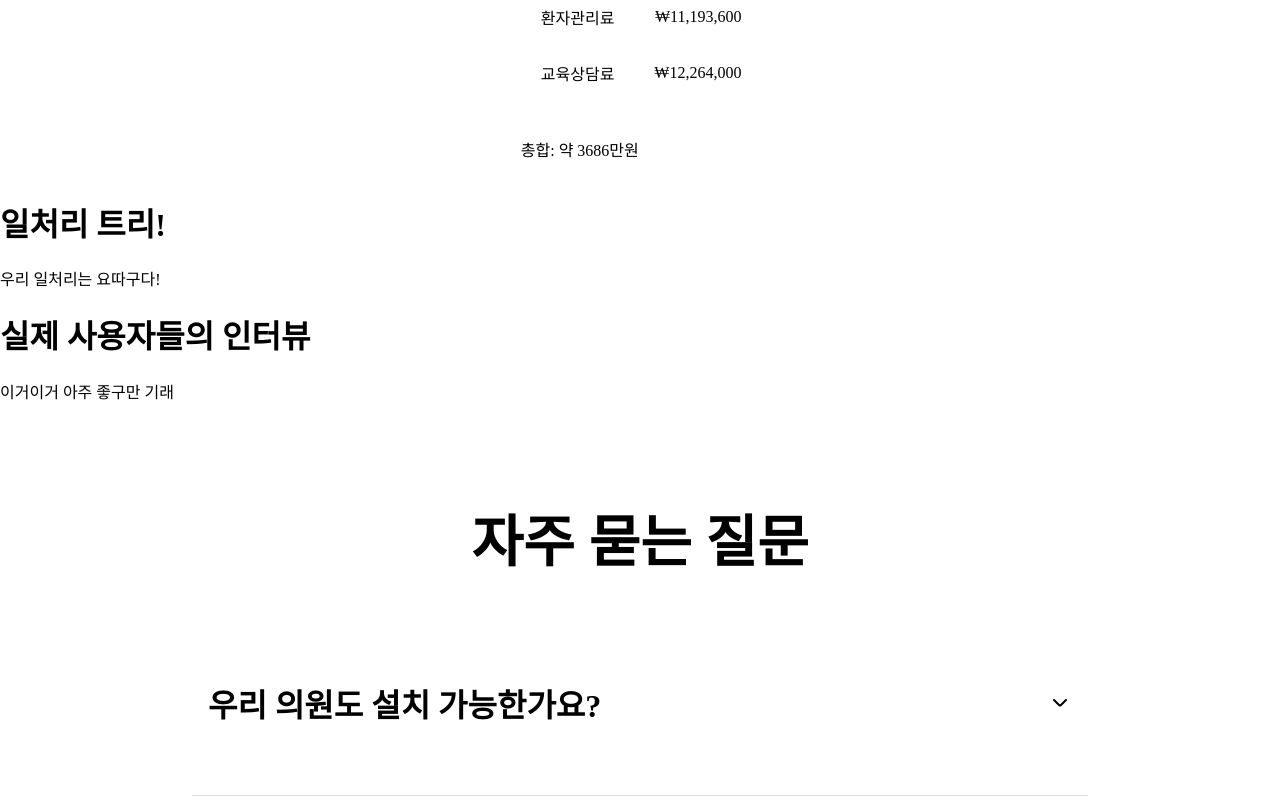
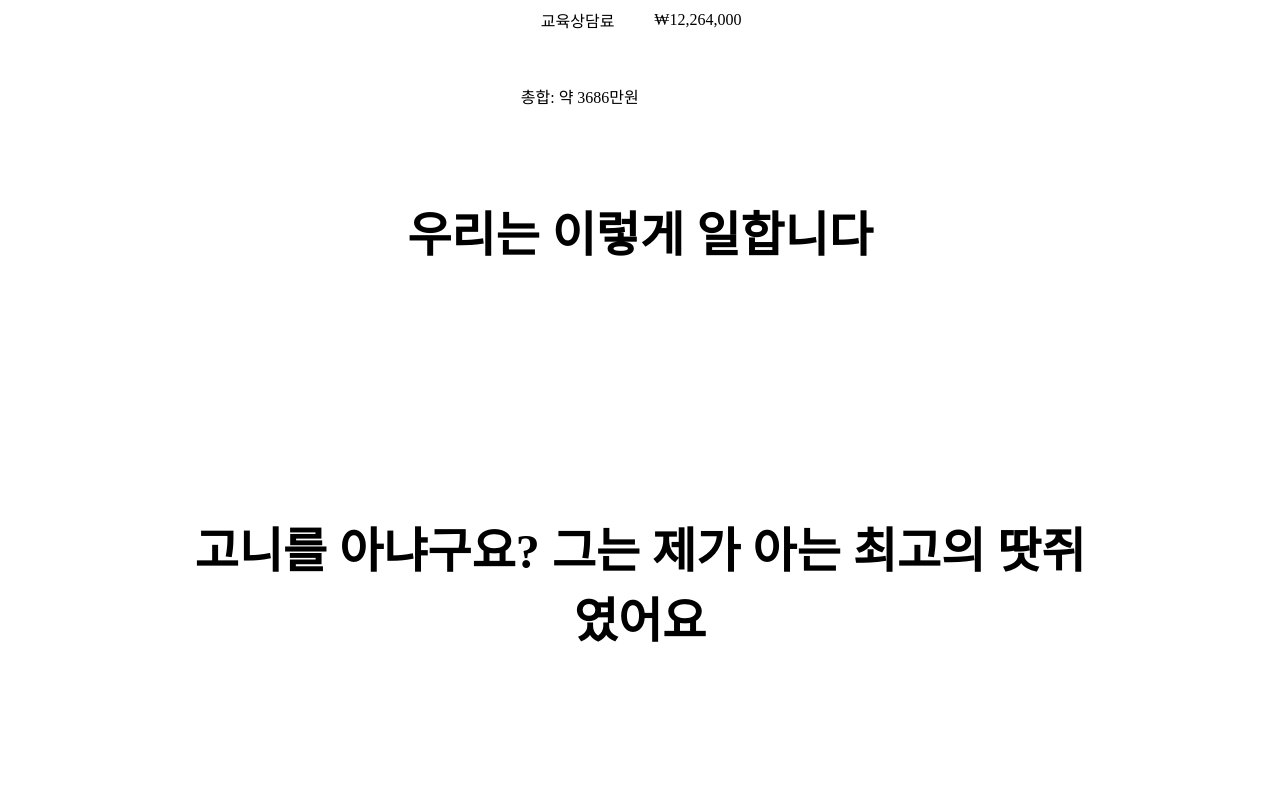
Before and after one commit to Leonamin/ilman-business, a Nuxt app: page / in a window 1280 px wide. Shown: the part 1960-2760 px from the top of the page. Built offline with nearby package versions, Linux system fonts and the light colour scheme.

Commit message:
# EDIT - 의사 인터뷰, 프로세스 수정

```diff
--- a/assets/css/variables.css
+++ b/assets/css/variables.css
@@ -10,9 +10,9 @@
     --padding-default: 16px;
 
     /* 폰트 크기 */
-    --font-size-h1: 4rem;
-    --font-size-h2: 3.5rem;
-    --font-size-h3: 3rem;
+    --font-size-h1: 3.25rem;
+    --font-size-h2: 3rem;
+    --font-size-h3: 2.75rem;
     --font-size-h4: 2.5rem;
     --font-size-h5: 2rem;
 
--- a/components/introduction/page/DoctorInterview.vue
+++ b/components/introduction/page/DoctorInterview.vue
@@ -1,11 +1,39 @@
+<script setup lang="ts">
+</script>
+
 <template>
-  <div id="feature">
-    <h1>실제 사용자들의 인터뷰</h1>
-    <p>이거이거 아주 좋구만 기래</p>
+  <div class="layout">
+    <div class="main-content">
+      <h2>고니를 아냐구요? 그는 제가 아는 최고의 땃쥐였어요</h2>
+    </div>
   </div>
 </template>
 
 <style scoped>
+.layout {
+  padding: 32px 0;
+}
+
+.main-content {
+  width: 100%;
+  max-width: 70%;
+  margin: 0 auto;
+  border-radius: 8px;
+  overflow: hidden;
+}
+
+.main-content h2 {
+  text-align: center;
+  font-size: var(--font-size-h2);
+  font-weight: bold;
+  margin-bottom: 32px;
+}
+
+
+@media (max-width: 768px) {
+  .main-content h2 {
+    font-size: var(--font-size-h2-mobile);
+  }
+}
+
 </style>
-<script setup lang="ts">
-</script>
--- a/components/introduction/page/WorkProcess.vue
+++ b/components/introduction/page/WorkProcess.vue
@@ -2,11 +2,48 @@
 </script>
 
 <template>
-  <div>
-    <h1>일처리 트리!</h1>
-    <p>우리 일처리는 요따구다!</p>
+  <div class="layout">
+    <div class="main-content">
+      <h2>우리는 이렇게 일합니다</h2>
+      <h2 class="no-work">네 일을 안한다고 하는 군요 ㅠㅠ</h2>
+    </div>
   </div>
 </template>
 
 <style scoped>
+.layout {
+  padding: 32px 0;
+}
+
+.main-content {
+  width: 100%;
+  max-width: 70%;
+  margin: 0 auto;
+  border-radius: 8px;
+  overflow: hidden;
+}
+
+.main-content h2 {
+  text-align: center;
+  font-size: var(--font-size-h2);
+  font-weight: bold;
+  margin-bottom: 32px;
+}
+
+.no-work {
+  color:transparent;
+}
+
+.no-work:hover {
+  color: red;
+}
+
+
+@media (max-width: 768px) {
+  .main-content h2 {
+    font-size: var(--font-size-h2-mobile);
+  }
+}
+
+
 </style>
```
